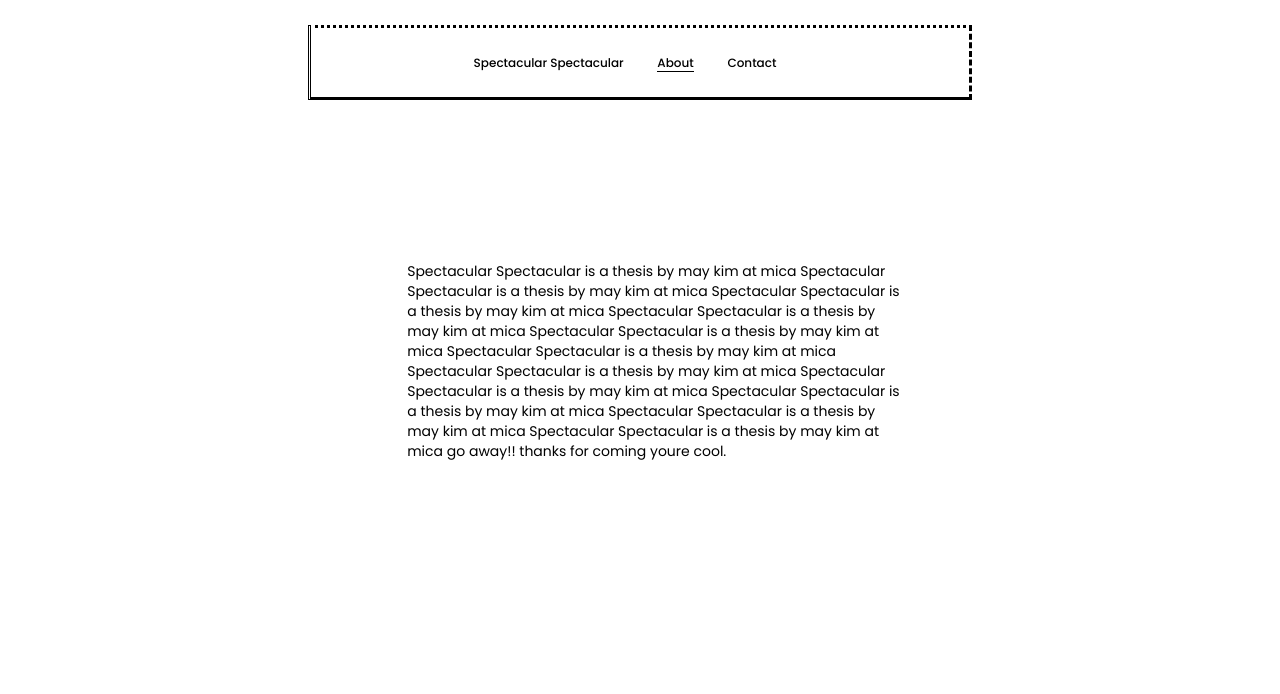
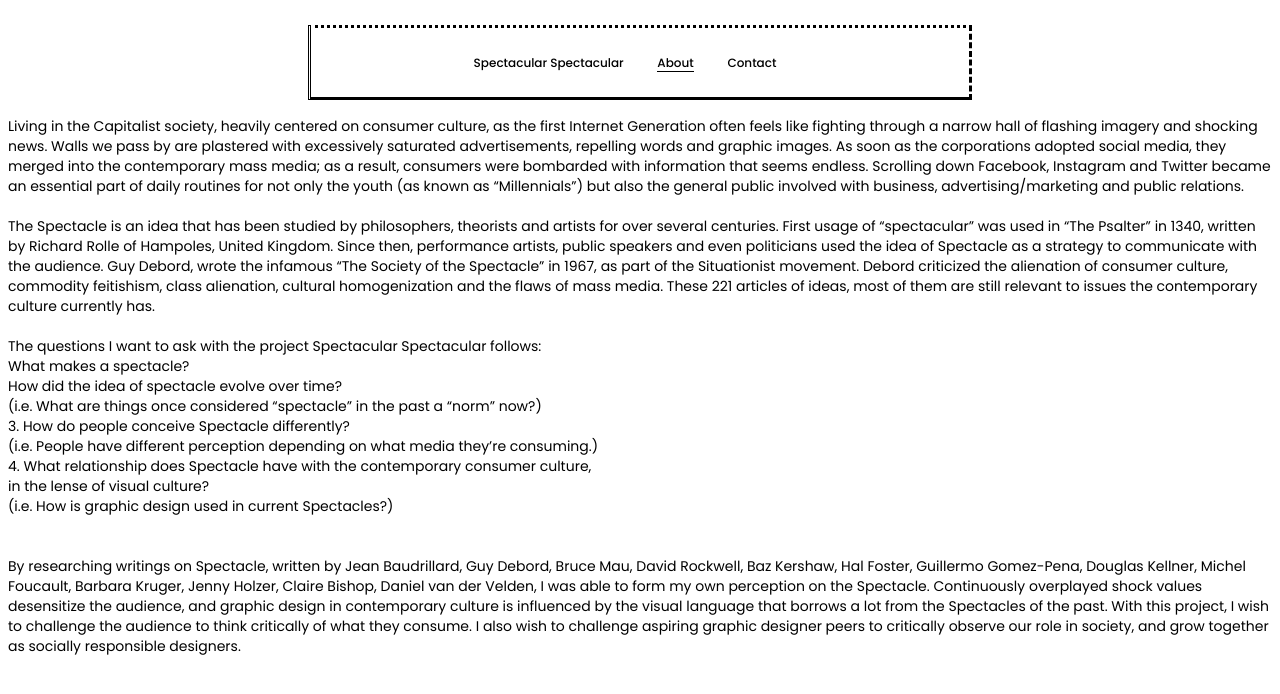
Before and after one commit to guccimay/spectacle, a plain HTML site: page about.html in a window 1280 px wide. Drawn offline with Linux system fonts and the light colour scheme.

Commit message:
Update about.html
new about

```diff
--- a/about.html
+++ b/about.html
@@ -1,46 +1,97 @@
 <html>
-<style></style>
 <head>
   <meta charset="utf-8">
   <meta http-equiv="x-ua-compatible" content="ie=edge">
   <title>spectacular spectacular</title>
-  <meta name="description" content="">
   <meta name="viewport" content="width=device-width, initial-scale=1">
   <link href='https://fonts.googleapis.com/css?family=Poppins:400,500,300'
   rel='stylesheet' type='text/css'>
   <link rel="stylesheet" href="css/main.css">
+  <script src="js/jquery-1.11.3.js"></script>
+  <script src="js/jquery-ui.js"></script>
+  <style>
+  #draggable { width: 200px;
+            height: 60px;
+            top: 160px;
+            left: 40%;
+            padding: 8px;
+            background-color: red;
+            text-align: center;
+            color: white;}
+  </style>
+
+  <script>
+  $(function() {
+    $( "#draggable" ).draggable();
+  });
+  </script>
 </head>
 
-<script>
-</script>
 <body>
 
-<!-- <div id="header">
-<h1>SPECTACULAR SPECTACULAR</h1>
-</div> -->
+<div class="container">
 
 <ul id="nav">
 <h3>
-<li><a href="index.html"> Spectacular Spectacular </li>
+<li><a href="index.html"> Spectacular Spectacular</a></li>
 <li><a class="currentPage" href="about.html">About</a> </li>
 <li><a href="contact.html"> Contact</a></li>
 </h3>
 </ul>
 
-<div id="sidebar">
-<p>Spectacular Spectacular is a thesis by may kim at mica
-Spectacular Spectacular is a thesis by may kim at mica
-Spectacular Spectacular is a thesis by may kim at mica
-Spectacular Spectacular is a thesis by may kim at mica
-Spectacular Spectacular is a thesis by may kim at mica
-Spectacular Spectacular is a thesis by may kim at mica
-Spectacular Spectacular is a thesis by may kim at mica
-Spectacular Spectacular is a thesis by may kim at mica
-Spectacular Spectacular is a thesis by may kim at mica
-Spectacular Spectacular is a thesis by may kim at mica
-Spectacular Spectacular is a thesis by may kim at mica
-go away!! thanks for coming youre cool.</p>
 
+<div id="info">
+<p>
+Living in the Capitalist society, heavily centered on consumer culture,
+as the first Internet Generation often feels like fighting through a narrow
+hall of flashing imagery and shocking news. Walls we pass by are plastered
+with excessively saturated advertisements, repelling words and graphic images.
+As soon as the corporations adopted social media, they merged into the
+contemporary mass media; as a result, consumers were bombarded with
+information that seems endless. Scrolling down Facebook, Instagram and
+Twitter became an essential part of daily routines for not only the youth
+(as known as “Millennials”) but also the general public involved with business,
+advertising/marketing and public relations.
+<br><br>
+The Spectacle is an idea that has been studied by philosophers,
+theorists and artists for over several centuries. First usage of “spectacular”
+was used in “The Psalter” in 1340, written by Richard Rolle of Hampoles, United Kingdom.
+Since then, performance artists, public speakers and even politicians used the
+idea of Spectacle as a strategy to communicate with the audience. Guy Debord,
+wrote the infamous “The Society of the Spectacle” in 1967, as part of the Situationist
+movement. Debord criticized the alienation of consumer culture, commodity feitishism,
+class alienation, cultural homogenization and the flaws of mass media.
+These 221 articles of ideas, most of them are still relevant to issues the
+contemporary culture currently has.
+<br><br>
+The questions I want to ask with the project Spectacular Spectacular follows: <br>
+What makes a spectacle? <br>
+How did the idea of spectacle evolve over time? <br>
+	(i.e. What are things once considered “spectacle” in the past a “norm” now?) <br>
+      3. How do people conceive Spectacle differently? <br>
+	(i.e. People have different perception depending on what media they’re consuming.) <br>
+      4. What relationship does Spectacle have with the contemporary consumer culture, <br>
+in the lense of visual culture? <br>
+	(i.e. How is graphic design used in current Spectacles?)<br>
+<br><br>
+By researching writings on Spectacle, written by Jean Baudrillard, Guy Debord,
+Bruce Mau, David Rockwell, Baz Kershaw, Hal Foster, Guillermo Gomez-Pena, Douglas
+Kellner, Michel Foucault, Barbara Kruger, Jenny Holzer, Claire Bishop, Daniel van
+der Velden, I was able to form my own perception on the Spectacle. Continuously
+overplayed shock values desensitize the audience, and graphic design in contemporary
+ culture is influenced by the visual language that borrows a lot from the Spectacles
+  of the past. With this project, I wish to challenge the audience to think
+  critically of what they consume. I also wish to challenge aspiring graphic
+   designer peers to critically observe our role in society, and grow
+  together as socially responsible designers.
+  <br>
+
+
+
+
+</p>
+</div>
+</div>
 
 </body>
 </html>
```
